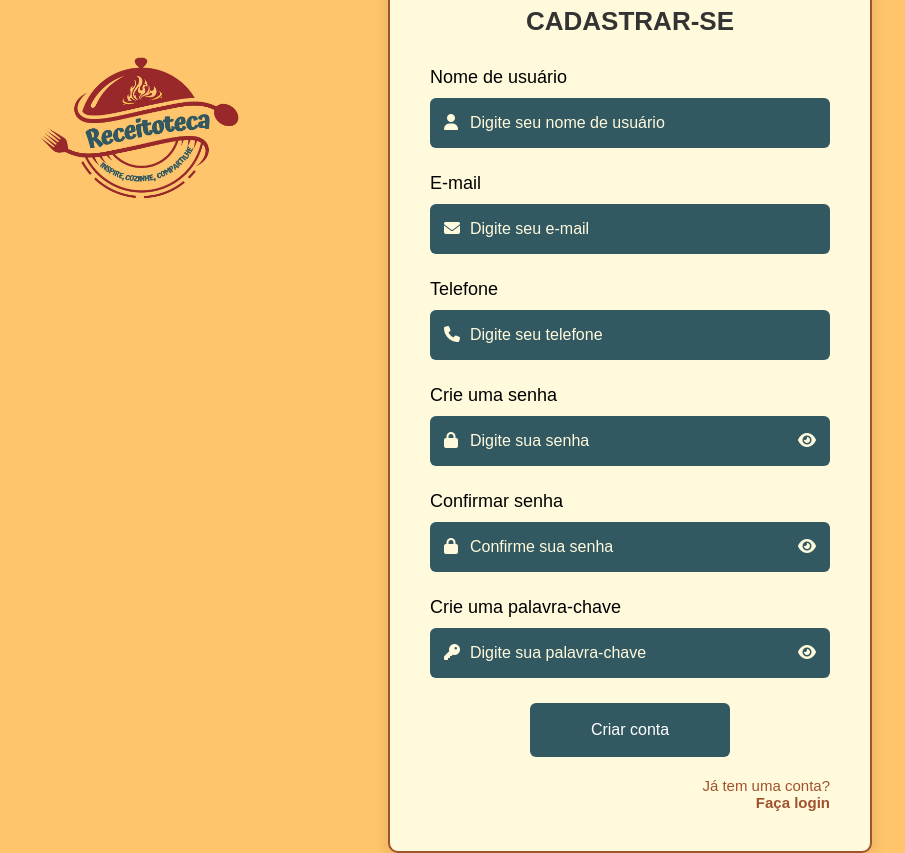
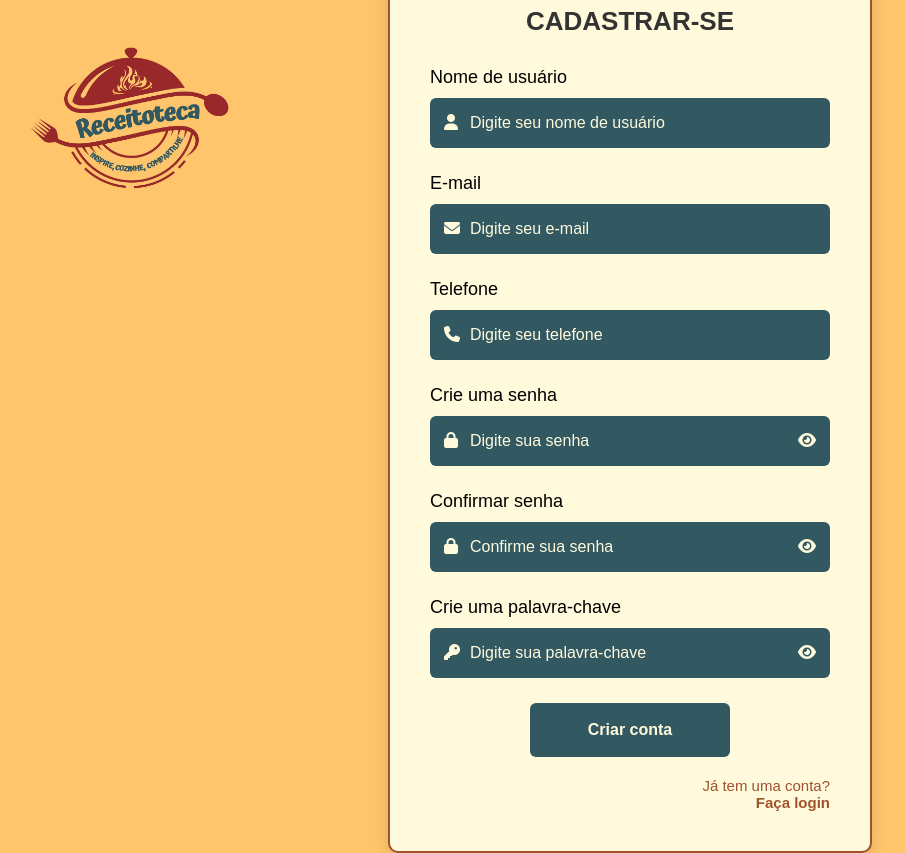
Before and after one commit to gabs0050/projeto-final-front, a plain HTML site: page src/cadastro.html in a window 1280 px wide. Shown: the whole page, without its empty margins (10-915 px from the left). Drawn offline with Linux system fonts and the light colour scheme.

Commit message:
Cores ajustadas

```diff
--- a/css/cadastro.css
+++ b/css/cadastro.css
@@ -11,8 +11,8 @@ body {
 
 .logo-container {
     position: absolute;
-    top: 30px;
-    left: 50px;
+    top: 20px;
+    left: 40px;
 }
 
 .logo {
@@ -93,12 +93,13 @@ h1 {
 
 .login-button {
     background-color: #325862;
-    color: white;
+    color: #FFFADC;
     border: none;
     padding: 18px;
     width: 50%;
     border-radius: 6px;
     font-size: 16px;
+    font-weight: bold;
     cursor: pointer;
     transition: background-color 0.3s ease;
 }
--- a/css/login.css
+++ b/css/login.css
@@ -11,8 +11,8 @@ body {
 
 .logo-container {
     position: absolute;
-    top: 30px;
-    left: 50px;
+    top: 20px;
+    left: 40px;
 }
 
 .logo {
@@ -105,7 +105,7 @@ h1 {
 
 .login-button {
     background-color: #325862;
-    color: white;
+    color: #FFFADC;
     border: none;
     padding: 18px;
     width: 50%;
--- a/css/recuperarSenha.css
+++ b/css/recuperarSenha.css
@@ -11,8 +11,8 @@ body {
 
 .logo-container {
     position: absolute;
-    top: 30px;
-    left: 50px;
+    top: 20px;
+    left: 40px;
 }
 
 .logo {
@@ -93,7 +93,7 @@ h1 {
 
 .action-button {
     background-color: #325862;
-    color: white;
+    color: #FFFADC;
     border: none;
     padding: 18px;
     width: 50%;
```
